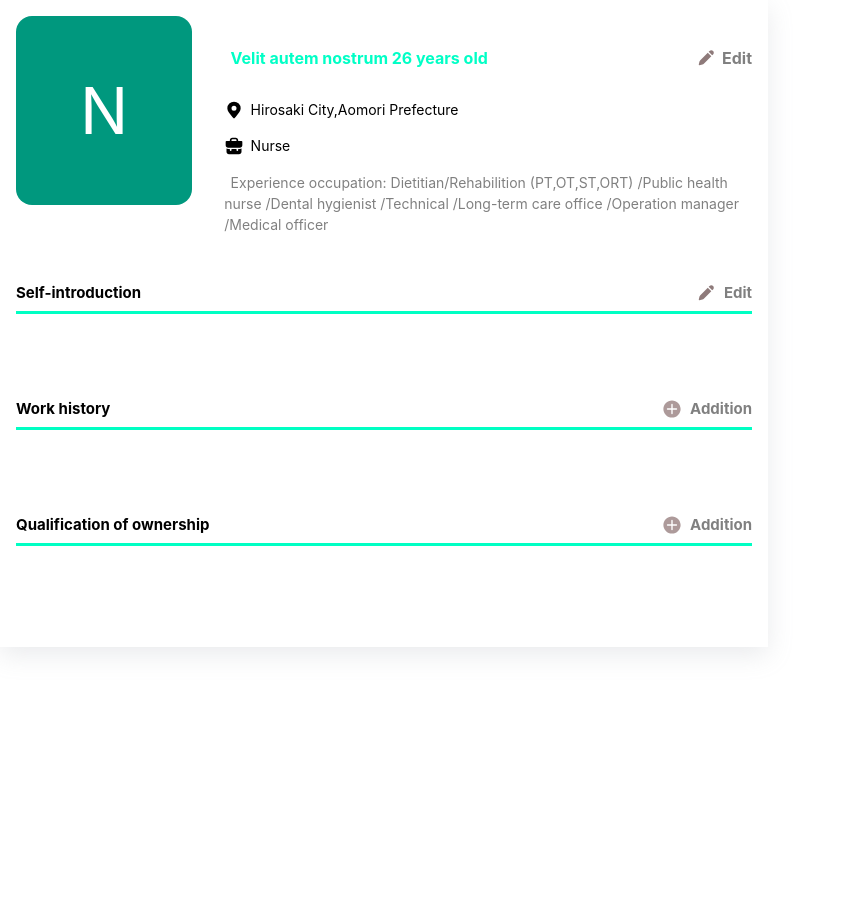
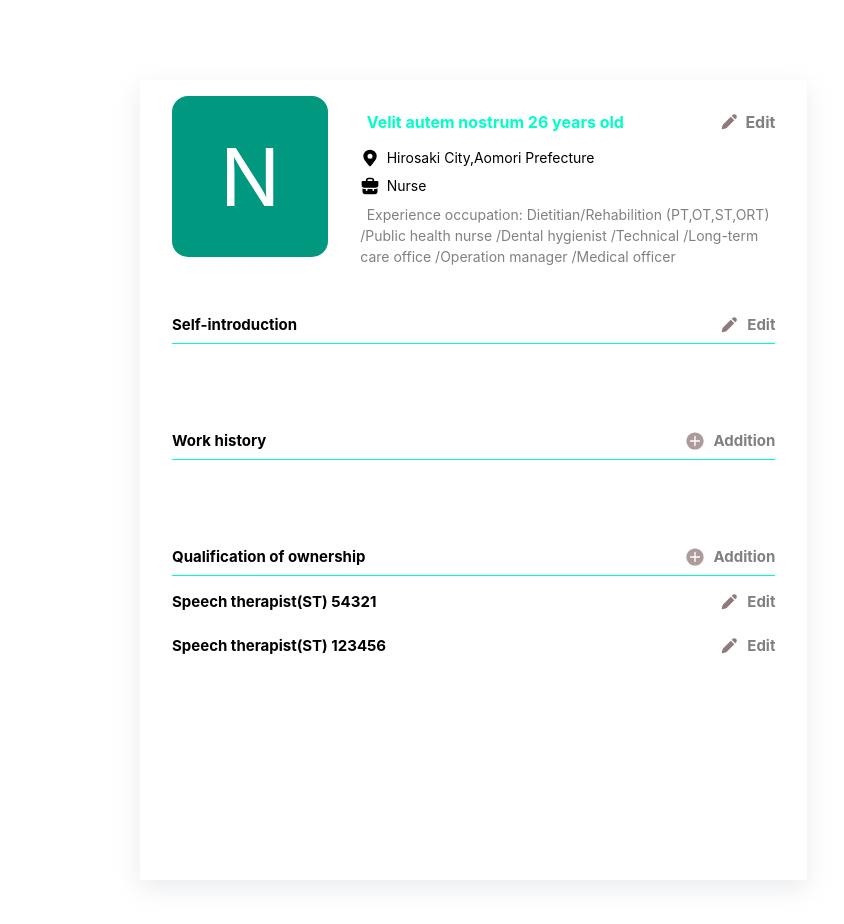
Before and after one commit to awais627/my-page-wecare, a Next.js app in the folder my-app/: page /mypage in a window 1280 px wide. Shown: the top 924 px of the page, without its empty margins (0-844 px from the left). Before the commit the page ends 800 px from the top, so only its background shows below. Built offline with nearby package versions, Linux system fonts and the light colour scheme.

Commit message:
Create container

```diff
--- a/my-app/pages/mypage/index.tsx
+++ b/my-app/pages/mypage/index.tsx
@@ -5,11 +5,28 @@ import add from "../../public/mypage/add.svg";
 import edit from "../../public/mypage/edit.svg";
 import Image from "next/image";
 import UserData from "./userinput";
+import { useState } from "react";
+import DataMap from "./dataMap";
 
 const Index = () => {
+  const [qualification, setQualification] = useState([
+    {
+      position: "speech Therapist(ST)",
+      fee: 87654,
+      button: edit,
+      buttonText: "edit",
+    },
+    {
+      position: "Physical Therapist(PT)",
+      fee: 23456,
+      button: edit,
+      buttonText: "edit",
+    },
+  ]);
   return (
     <>
-      <section className={styles.section}>
+      <section className={styles.container}>
+        <div className={styles.section}>
           <div className={styles.main}>
             <div className={styles.img}>N</div>
             <div className={styles.details}>
@@ -30,8 +47,8 @@ const Index = () => {
               </div>
               <span>
                 Experience occupation: Dietitian/Rehabilition (PT,OT,ST,ORT)
-              /Public health nurse /Dental hygienist /Technical /Long-term care
-              office /Operation manager /Medical officer
+                /Public health nurse /Dental hygienist /Technical /Long-term
+                care office /Operation manager /Medical officer
               </span>
             </div>
           </div>
@@ -41,7 +58,10 @@ const Index = () => {
             heading="Qualification of ownership"
             img={add}
             imgText={"Addition"}
+            qualification={qualification}
           />
+        </div>
+        <div className={styles.aside}></div>
       </section>
     </>
   );
--- a/my-app/pages/mypage/userinput.tsx
+++ b/my-app/pages/mypage/userinput.tsx
@@ -1,12 +1,14 @@
 import Image from "next/image";
 import styles from "../../styles/mypage/userinput.module.scss";
 import { FC } from "react";
+import edit from "../../public/mypage/edit.svg";
 interface UserProps {
   heading: string;
   img: string;
   imgText: string;
+  qualification?: any;
 }
-const UserData: FC<UserProps> = ({ heading, img, imgText }) => {
+const UserData: FC<UserProps> = ({ heading, img, imgText, qualification }) => {
   return (
     <>
       <div className={styles.main}>
@@ -17,6 +19,28 @@ const UserData: FC<UserProps> = ({ heading, img, imgText }) => {
             <span>{imgText}</span>
           </div>
         </div>
+        <div>
+          {qualification ? (
+            <>
+              <div className={styles.headerData}>
+                <div>Speech therapist(ST) 54321</div>
+                <div>
+                  <Image src={edit} alt="edit" width={20} height={20} />
+                  <span>Edit</span>
+                </div>
+              </div>
+              <div className={styles.headerData}>
+                <div>Speech therapist(ST) 123456</div>
+                <div>
+                  <Image src={edit} alt="edit" width={20} height={20} />
+                  <span>Edit</span>
+                </div>
+              </div>
+            </>
+          ) : (
+            <></>
+          )}
+        </div>
       </div>
     </>
   );
--- a/my-app/styles/mypage/details.module.scss
+++ b/my-app/styles/mypage/details.module.scss
@@ -1,45 +1,67 @@
-.section{
-  width: 60%;
-  padding: 1rem;
+.container {
+  padding: 5em 0;
+  margin: 0 auto;
+  max-width: 1000px;
+  width: 100%;
+  display: flex;
+  align-items: center;
+  justify-content: center;
+  .section {
+    width: 70%;
+    padding: 1rem 2rem;
     box-shadow: rgba(149, 157, 165, 0.2) 0px 8px 24px;
-  .main{
+    height: 100vh;
+    margin-right: 3rem;
+    .main {
       margin-bottom: 3rem;
       display: flex;
-    .img{
-      background-color:#00987e;
-      padding: 3.5rem 4rem;
+
+      .img {
+        background-color: #00987e;
+        padding: 2rem 3rem;
         width: fit-content;
         height: fit-content;
         border-radius: 1rem;
-      font-size: 4rem;
+        font-size: 5rem;
         color: white;
       }
-    .details{
-      margin-left:2rem;
-      span{
+
+      .details {
+        margin-left: 2rem;
+
+        span {
           font-size: 14px;
           line-height: 5mm;
           margin-left: 0.4rem;
         }
-      span:nth-child(4){
+
+        span:nth-child(4) {
           color: grey;
         }
-      div:first-child{
+
+        div:first-child {
           justify-content: space-between;
-        span:first-child{
+
+          span:first-child {
             color: #00ffc6;
           }
-        span{
+
+          span {
             font-weight: bold;
             font-size: 16px;
             color: grey;
           }
         }
-      div{
-        margin: 1rem 0;
+
+        div {
+          margin: 0.5rem 0;
           display: flex;
           align-items: center;
         }
       }
     }
   }
+  .aside{
+    width: 30%;
+  }
+}
--- a/my-app/styles/mypage/userinput.module.scss
+++ b/my-app/styles/mypage/userinput.module.scss
@@ -1,22 +1,32 @@
-.main{
-  margin: 1rem 0;
-  .header{
-    border-bottom: 3px solid #00ffc3;
+@mixin Border($color:#00ffc3) {
+  border-bottom: 1px solid $color;
   display: flex;
   justify-content: space-between;
   font-weight: bold;
   font-size: 15px;
-    div{
+  margin-top: 1rem;
+  div {
     margin-bottom: 0.5rem;
   }
-    div:nth-child(2){
+  div:nth-child(2) {
     display: flex;
     align-items: center;
-      span{
+
+    span {
       margin-left: 0.5rem;
       color: grey;
     }
   }
 }
+
+.main {
+  margin: 1rem 0;
+
+  .header {
+    @include Border;
+  }
+  .headerData{
+    @include Border(none);
+  }
   min-height: 100px;
 }
```
Lines whose indentation alone changed are shown as unchanged.
